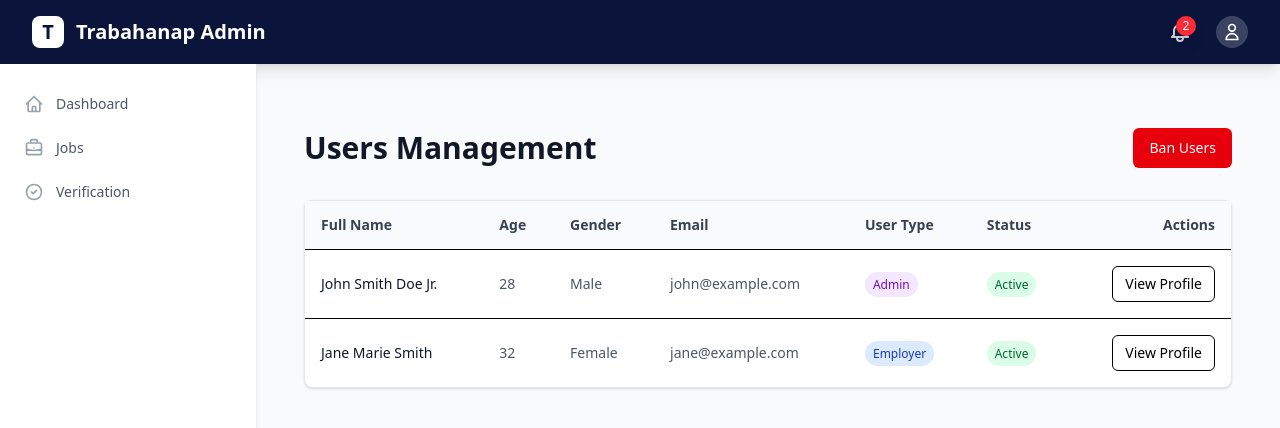
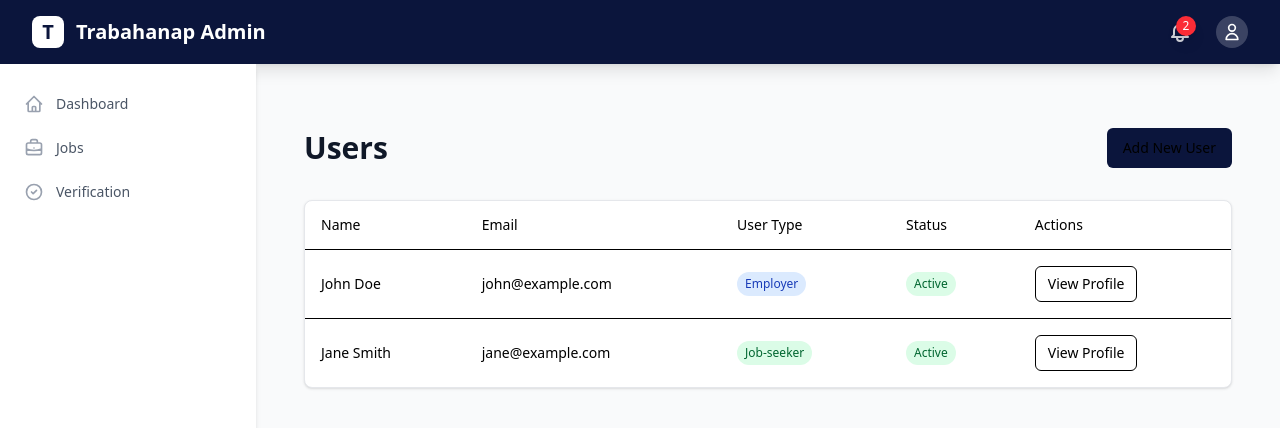
Before and after one commit to Tres-cyber/Trabahanap-Admin, a React (Vite) app in the folder packages/frontend/: page /users in a window 1280 px wide. Shown: the top 428 px of the page. Built offline with nearby package versions, Linux system fonts and the light colour scheme.

Commit message:
Update user management pages

```diff
--- a/packages/frontend/src/pages/users/[id].tsx
+++ b/packages/frontend/src/pages/users/[id].tsx
@@ -1,6 +1,7 @@
 import { useParams } from 'react-router-dom';
 import { MainLayout } from '../../components/layout/MainLayout';
 import { Button } from '../../components/ui/button';
+import { motion } from 'framer-motion';
 
 interface User {
   id: string;
@@ -13,7 +14,7 @@ interface User {
   address: string;
   email: string;
   userType: 'Admin' | 'Employer' | 'Job-seeker';
-  status: string;
+  status: 'Active' | 'Inactive';
 }
 
 const UserProfilePage = () => {
@@ -30,7 +31,7 @@ const UserProfilePage = () => {
     gender: "Male",
     address: "123 Main Street, City, Country",
     email: "john@example.com",
-    userType: "Admin",
+    userType: "Employer",
     status: "Active"
   };
 
@@ -48,7 +49,11 @@ const UserProfilePage = () => {
           <h1 className="text-3xl font-bold text-gray-900">User Profile</h1>
         </div>
 
-        <div className="bg-white rounded-lg shadow-sm border border-gray-200 p-6">
+        <motion.div
+          initial={{ opacity: 0, y: 20 }}
+          animate={{ opacity: 1, y: 0 }}
+          className="bg-white rounded-lg shadow-sm border border-gray-200 p-6"
+        >
           <div className="grid grid-cols-1 md:grid-cols-2 gap-6">
             <div className="space-y-4">
               <div>
@@ -98,14 +103,28 @@ const UserProfilePage = () => {
               <div>
                 <h3 className="text-sm font-medium text-gray-500">Status</h3>
                 <span className={`inline-block mt-1 px-2 py-1 rounded-full text-xs font-medium ${
-                  user.status === 'Active' ? 'bg-green-100 text-green-800' : 'bg-red-100 text-red-800'
+                  user.status === 'Active' ? 'bg-green-100 text-green-800' : 'bg-gray-100 text-gray-800'
                 }`}>
                   {user.status}
                 </span>
               </div>
             </div>
           </div>
-        </div>
+
+          <div className="mt-8 flex justify-end gap-4">
+            <Button
+              variant="outline"
+              className="hover:bg-red-50 hover:text-red-600 hover:border-red-200"
+            >
+              Deactivate User
+            </Button>
+            <Button
+              className="bg-[#0B153C] hover:bg-[#0B153C]/90"
+            >
+              Edit Profile
+            </Button>
+          </div>
+        </motion.div>
       </div>
     </MainLayout>
   );
--- a/packages/frontend/src/pages/users/index.tsx
+++ b/packages/frontend/src/pages/users/index.tsx
@@ -1,180 +1,71 @@
-import { useNavigate } from 'react-router-dom';
-import {
-  Table,
-  TableBody,
-  TableCell,
-  TableHead,
-  TableHeader,
-  TableRow,
-} from "../../components/ui/table";
-import { Button } from "../../components/ui/button";
 import { MainLayout } from '../../components/layout/MainLayout';
+import { Button } from '../../components/ui/button';
+import { Table, TableBody, TableCell, TableHead, TableHeader, TableRow } from '../../components/ui/table';
 import { useState } from 'react';
-import {
-  Dialog,
-  DialogContent,
-  DialogDescription,
-  DialogFooter,
-  DialogHeader,
-  DialogTitle,
-} from "../../components/ui/dialog";
+import { motion } from 'framer-motion';
 
 interface User {
   id: string;
   firstName: string;
-  middleName: string;
   lastName: string;
-  suffix: string;
-  age: number;
-  gender: string;
-  address: string;
   email: string;
   userType: 'Admin' | 'Employer' | 'Job-seeker';
-  status: string;
+  status: 'Active' | 'Inactive';
 }
 
 const UsersPage = () => {
-  const navigate = useNavigate();
-  const [selectedUsers, setSelectedUsers] = useState<string[]>([]);
-  const [isBanMode, setIsBanMode] = useState(false);
-  const [showConfirmModal, setShowConfirmModal] = useState(false);
-
   // Mock data - replace with actual API call
-  const users: User[] = [
+  const [users] = useState<User[]>([
     {
-      id: "1",
-      firstName: "John",
-      middleName: "Smith",
-      lastName: "Doe",
-      suffix: "Jr.",
-      age: 28,
-      gender: "Male",
-      address: "123 Main Street, City, Country",
-      email: "john@example.com",
-      userType: "Admin",
-      status: "Active"
+      id: '1',
+      firstName: 'John',
+      lastName: 'Doe',
+      email: 'john@example.com',
+      userType: 'Employer',
+      status: 'Active'
     },
     {
-      id: "2",
-      firstName: "Jane",
-      middleName: "Marie",
-      lastName: "Smith",
-      suffix: "",
-      age: 32,
-      gender: "Female",
-      address: "456 Oak Avenue, Town, Country",
-      email: "jane@example.com",
-      userType: "Employer",
-      status: "Active"
-    },
-  ];
-
-  const handleViewProfile = (user: User) => {
-    navigate(`/users/${user.id}`);
-  };
-
-  const handleBanUsers = () => {
-    if (selectedUsers.length === 0) {
-      alert('Please select at least one user to ban.');
-      return;
+      id: '2',
+      firstName: 'Jane',
+      lastName: 'Smith',
+      email: 'jane@example.com',
+      userType: 'Job-seeker',
+      status: 'Active'
     }
-    setShowConfirmModal(true);
-  };
-
-  const confirmBanUsers = () => {
-    // TODO: Implement actual ban functionality with API call
-    console.log(`Banning users with IDs: ${selectedUsers.join(', ')}`);
-    alert(`Selected users have been banned.`);
-    setSelectedUsers([]);
-    setIsBanMode(false);
-    setShowConfirmModal(false);
-  };
-
-  const handleCheckboxChange = (userId: string) => {
-    setSelectedUsers(prev =>
-      prev.includes(userId)
-        ? prev.filter(id => id !== userId)
-        : [...prev, userId]
-    );
-  };
-
-  const toggleBanMode = () => {
-    setIsBanMode(!isBanMode);
-    if (!isBanMode) {
-      setSelectedUsers([]);
-    }
-  };
-
-  const getSelectedUsersNames = () => {
-    return users
-      .filter(user => selectedUsers.includes(user.id))
-      .map(user => `${user.firstName} ${user.lastName}`)
-      .join(', ');
-  };
+  ]);
 
   return (
     <MainLayout>
       <div className="container mx-auto px-4 py-8">
-        <div className="mb-8 flex justify-between items-center">
-          <h1 className="text-3xl font-bold text-gray-900">Users Management</h1>
-          <div className="space-x-2">
-            {isBanMode && (
-              <Button
-                variant="destructive"
-                onClick={handleBanUsers}
-                disabled={selectedUsers.length === 0}
-                className="bg-red-600 hover:bg-red-700 text-white"
-              >
-                Confirm Ban
-              </Button>
-            )}
-            <Button
-              variant={isBanMode ? "outline" : "destructive"}
-              onClick={toggleBanMode}
-              className={!isBanMode ? "bg-red-600 hover:bg-red-700 text-white" : ""}
-            >
-              {isBanMode ? "Cancel" : "Ban Users"}
-            </Button>
-          </div>
+        <div className="flex justify-between items-center mb-8">
+          <h1 className="text-3xl font-bold text-gray-900">Users</h1>
+          <Button className="bg-[#0B153C] hover:bg-[#0B153C]/90">
+            Add New User
+          </Button>
         </div>
 
-        <div className="bg-white rounded-lg shadow-sm border border-gray-200">
+        <motion.div
+          initial={{ opacity: 0, y: 20 }}
+          animate={{ opacity: 1, y: 0 }}
+          className="bg-white rounded-lg shadow-sm border border-gray-200"
+        >
           <Table>
             <TableHeader>
-              <TableRow className="bg-gray-50">
-                {isBanMode && <TableHead className="w-12"></TableHead>}
-                <TableHead className="font-semibold text-gray-700">Full Name</TableHead>
-                <TableHead className="font-semibold text-gray-700">Age</TableHead>
-                <TableHead className="font-semibold text-gray-700">Gender</TableHead>
-                <TableHead className="font-semibold text-gray-700">Email</TableHead>
-                <TableHead className="font-semibold text-gray-700">User Type</TableHead>
-                <TableHead className="font-semibold text-gray-700">Status</TableHead>
-                <TableHead className="font-semibold text-gray-700 text-right">Actions</TableHead>
+              <TableRow>
+                <TableHead>Name</TableHead>
+                <TableHead>Email</TableHead>
+                <TableHead>User Type</TableHead>
+                <TableHead>Status</TableHead>
+                <TableHead>Actions</TableHead>
               </TableRow>
             </TableHeader>
             <TableBody>
               {users.map((user) => (
-                <TableRow key={user.id} className="hover:bg-gray-50">
-                  {isBanMode && (
-                    <TableCell>
-                      {user.userType !== 'Admin' && (
-                        <input
-                          type="checkbox"
-                          checked={selectedUsers.includes(user.id)}
-                          onChange={() => handleCheckboxChange(user.id)}
-                          className="h-4 w-4 rounded border-gray-300 text-red-600 focus:ring-red-500"
-                        />
-                      )}
-                    </TableCell>
-                  )}
-                  <TableCell className="font-medium text-gray-900">
-                    {`${user.firstName} ${user.middleName ? user.middleName + ' ' : ''}${user.lastName}${user.suffix ? ' ' + user.suffix : ''}`}
-                  </TableCell>
-                  <TableCell className="text-gray-600">{user.age}</TableCell>
-                  <TableCell className="text-gray-600">{user.gender}</TableCell>
-                  <TableCell className="text-gray-600">{user.email}</TableCell>
+                <TableRow key={user.id}>
+                  <TableCell>{`${user.firstName} ${user.lastName}`}</TableCell>
+                  <TableCell>{user.email}</TableCell>
                   <TableCell>
-                    <span className={`px-2 py-1 rounded-full text-xs font-medium ${
+                    <span className={`inline-block px-2 py-1 rounded-full text-xs font-medium ${
                       user.userType === 'Admin' ? 'bg-purple-100 text-purple-800' :
                       user.userType === 'Employer' ? 'bg-blue-100 text-blue-800' :
                       'bg-green-100 text-green-800'
@@ -183,18 +74,17 @@ const UsersPage = () => {
                     </span>
                   </TableCell>
                   <TableCell>
-                    <span className={`px-2 py-1 rounded-full text-xs font-medium ${
-                      user.status === 'Active' ? 'bg-green-100 text-green-800' : 'bg-red-100 text-red-800'
+                    <span className={`inline-block px-2 py-1 rounded-full text-xs font-medium ${
+                      user.status === 'Active' ? 'bg-green-100 text-green-800' : 'bg-gray-100 text-gray-800'
                     }`}>
                       {user.status}
                     </span>
                   </TableCell>
-                  <TableCell className="text-right">
+                  <TableCell>
                     <Button
                       variant="outline"
                       size="sm"
-                      onClick={() => handleViewProfile(user)}
-                      className="hover:bg-gray-100"
+                      onClick={() => window.location.href = `/users/${user.id}`}
                     >
                       View Profile
                     </Button>
@@ -203,38 +93,7 @@ const UsersPage = () => {
               ))}
             </TableBody>
           </Table>
-        </div>
-
-        <Dialog open={showConfirmModal} onOpenChange={setShowConfirmModal}>
-          <DialogContent className="sm:max-w-md">
-            <DialogHeader>
-              <DialogTitle>Confirm Ban Users</DialogTitle>
-              <DialogDescription>
-                Are you sure you want to ban the following users? This action cannot be undone.
-                <div className="mt-2 p-2 bg-red-50 rounded-md">
-                  <p className="text-sm text-red-600">{getSelectedUsersNames()}</p>
-                </div>
-              </DialogDescription>
-            </DialogHeader>
-            <DialogFooter className="sm:justify-start">
-              <Button
-                type="button"
-                variant="destructive"
-                onClick={confirmBanUsers}
-                className="bg-red-600 hover:bg-red-700"
-              >
-                Yes, Ban Users
-              </Button>
-              <Button
-                type="button"
-                variant="outline"
-                onClick={() => setShowConfirmModal(false)}
-              >
-                Cancel
-              </Button>
-            </DialogFooter>
-          </DialogContent>
-        </Dialog>
+        </motion.div>
       </div>
     </MainLayout>
   );
```
